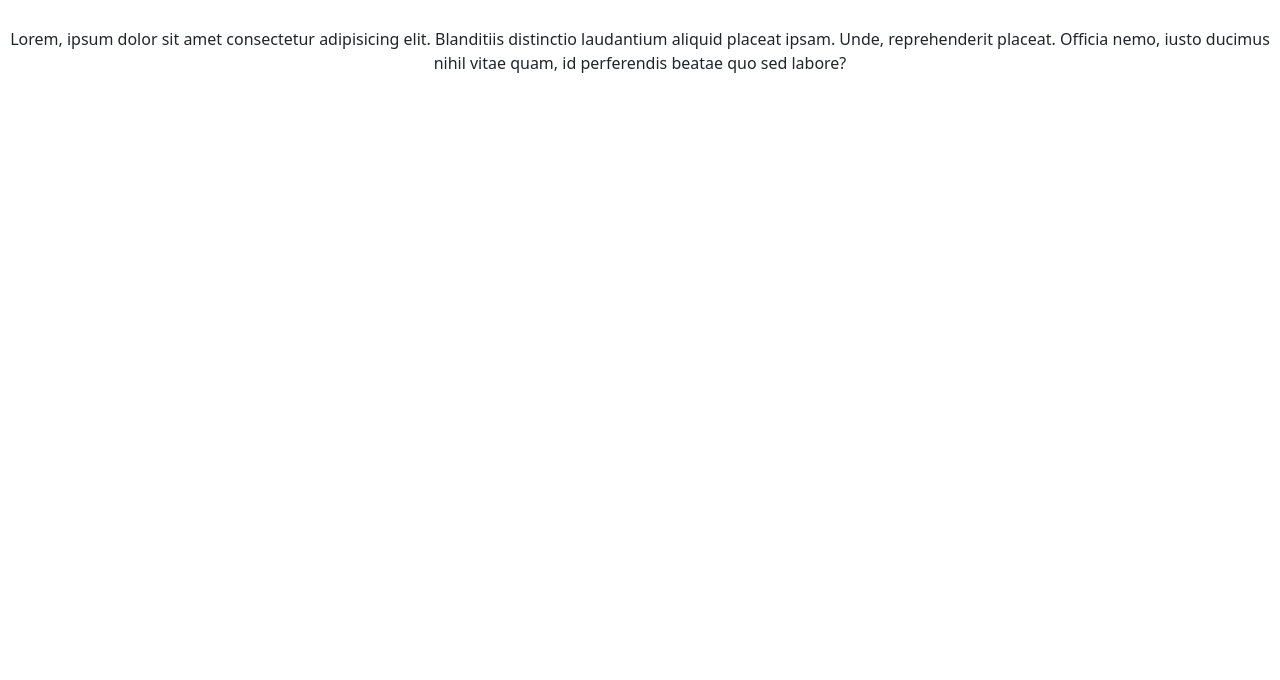
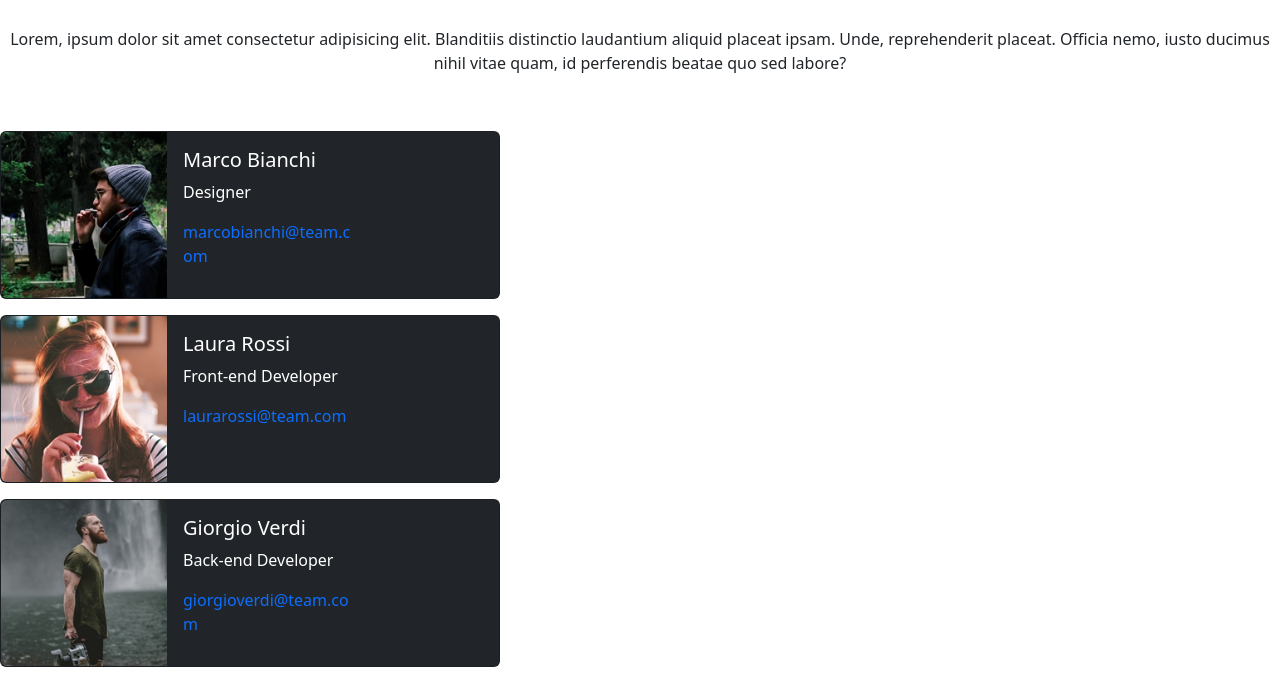
Before and after one commit to NinaKharitonova/js-our-team, a plain HTML site: page index.html in a window 1280 px wide. Shown: the part 69-749 px from the top of the page. Drawn offline with nearby package versions, Linux system fonts and the light colour scheme.

Commit message:
Struttura js

```diff
--- a/index.html
+++ b/index.html
@@ -23,6 +23,7 @@
       </p>
     </div>
 
+    <div id="our-team">
       <!--
          <div class="card text-bg-dark mb-3" style="max-width: 500px">
         <div class="row g-0">
@@ -37,7 +38,9 @@
             <div class="card-body">
               <h5 class="card-title">Marco Bianchi</h5>
               <p class="card-text">Designer</p>
-            <a class="text-decoration-none" href="mailto:marcobianchi@team.com"
+              <a
+                class="text-decoration-none"
+                href="mailto:marcobianchi@team.com"
                 >marcobianchi@team.com</a
               >
             </div>
@@ -45,6 +48,7 @@
         </div>
       </div>
         -->
+    </div>
 
     <script src="../js-our-team/js/script.js"></script>
     <script
--- a/js/script.js
+++ b/js/script.js
@@ -37,23 +37,43 @@ const teamMembers = [
   },
 ];
 
+// TODO: Funzione e recupero gli elementi
+
+generateMemberCardHtml = (name, role, email, img) => {
+  return `
      <div class="card text-bg-dark mb-3" style="max-width: 500px">
         <div class="row g-0">
            <div class="col-md-4">
                 <img
-        src="assets/img/female1.png"
+                 src="../assets/${img}"
                  class="img-fluid rounded-start"
-        alt="..."
+                 alt=""
                 />
             </div>
             <div class="col-md-5">
               <div class="card-body">
-        <h5 class="card-title">Marco Bianchi</h5>
-        <p class="card-text">Designer</p>
+                 <h5 class="card-title">${name}</h5>
+                 <p class="card-text">${role}</p>
                 <a class="text-decoration-none" href="mailto:marcobianchi@team.com">
-          marcobianchi@team.com
+                 ${email}
                 </a>
               </div>
             </div>
         </div>
-</div>;
+      </div>`;
+};
+
+const printMemberCards = (cardsTabel, members) => {
+  let cardsHtml = ``;
+
+  members.forEach((member) => {
+    const { name, role, email, img } = member;
+    const memberCardHtml = generateMemberCardHtml(name, role, email, img);
+    cardsHtml += memberCardHtml;
+  });
+
+  cardsTabel.innerHTML = cardsHtml;
+};
+
+const cardsTabel = document.getElementById("our-team");
+printMemberCards(cardsTabel, teamMembers);
```
Lines whose indentation alone changed are shown as unchanged.
